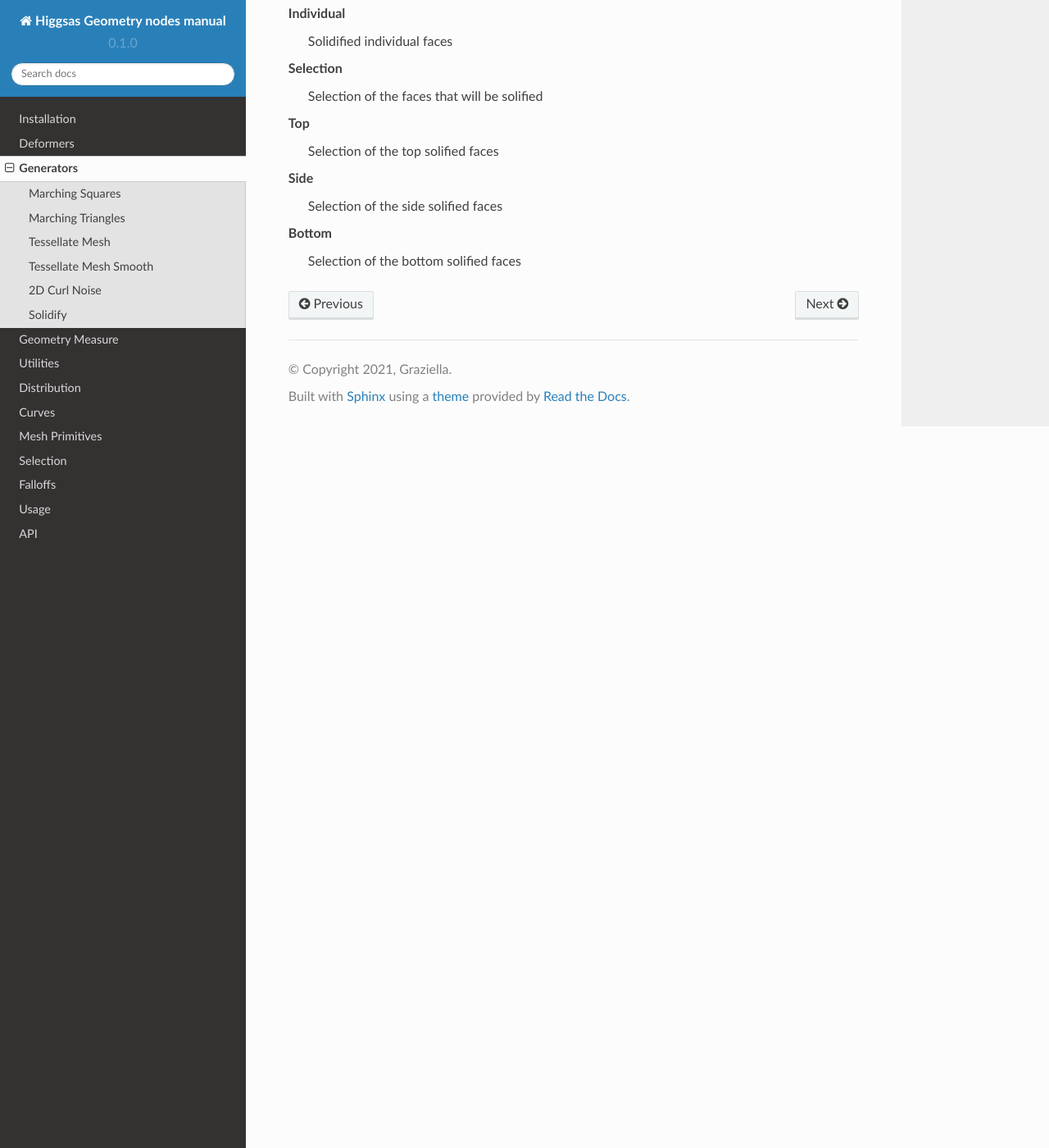
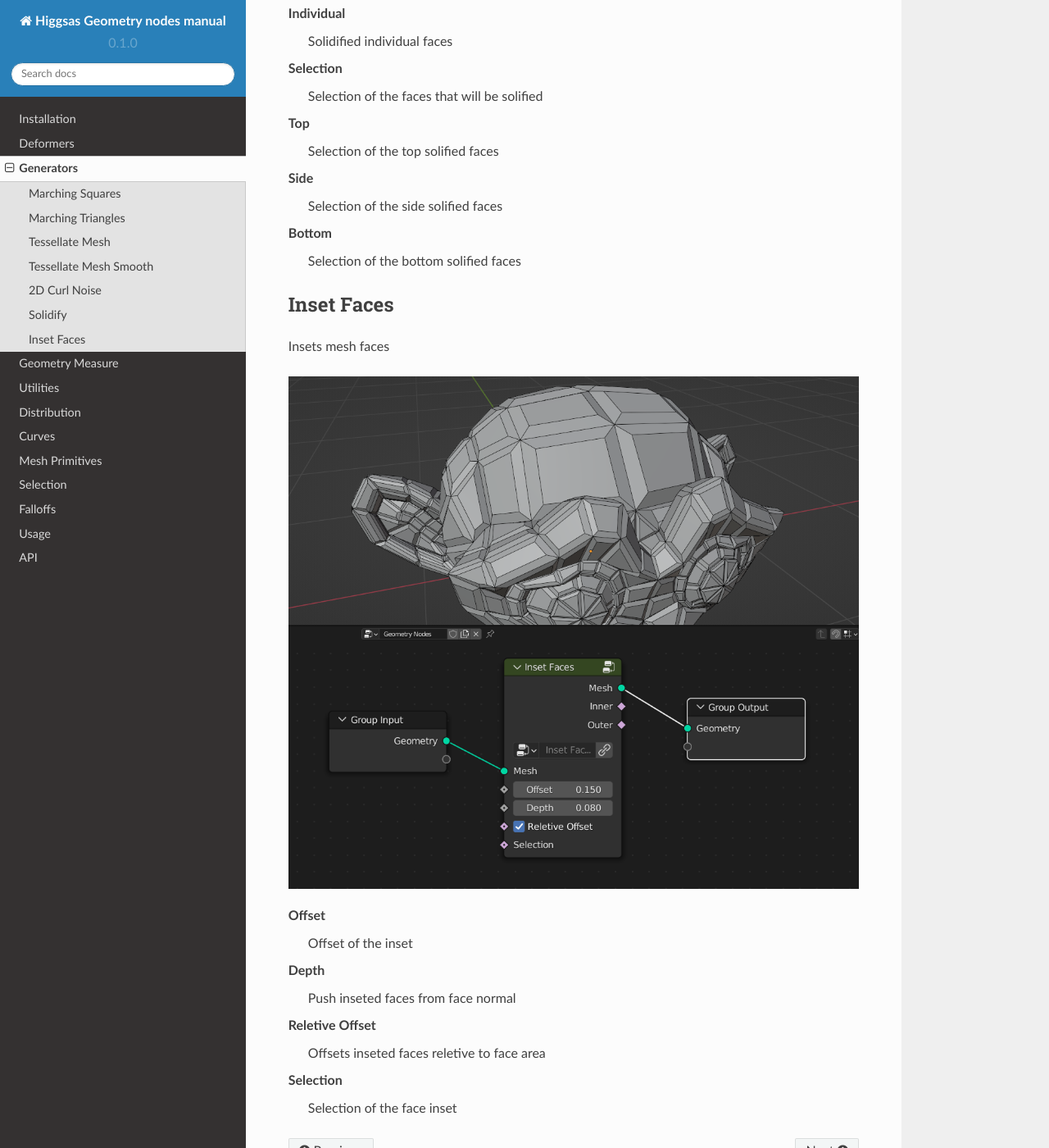
Before and after one commit to higgsas/higgsas_geo_nodes_manual, a Sphinx documentation site: the page built from docs/generators.rst, in a window 1280 px wide and 1400 px high, scrolled down 12363 px. Shown: the whole window at 82% size. Built offline with Sphinx 7.4.7 and the Read the Docs theme 2.0.0, drawn with Linux system fonts in a browser that asks for light colours.

Commit message:
Update generators.rst

```diff
--- a/docs/generators.rst
+++ b/docs/generators.rst
@@ -237,3 +237,25 @@ Side
 
 Bottom
   Selection of the bottom solified faces
+
+
+
+************************************************************
+Inset Faces
+************************************************************
+
+Insets mesh faces
+
+.. image:: images/inset_face.PNG
+
+Offset
+  Offset of the inset
+
+Depth
+  Push inseted faces from face normal
+
+Reletive Offset
+  Offsets inseted faces reletive to face area
+
+Selection
+  Selection of the face inset
```
